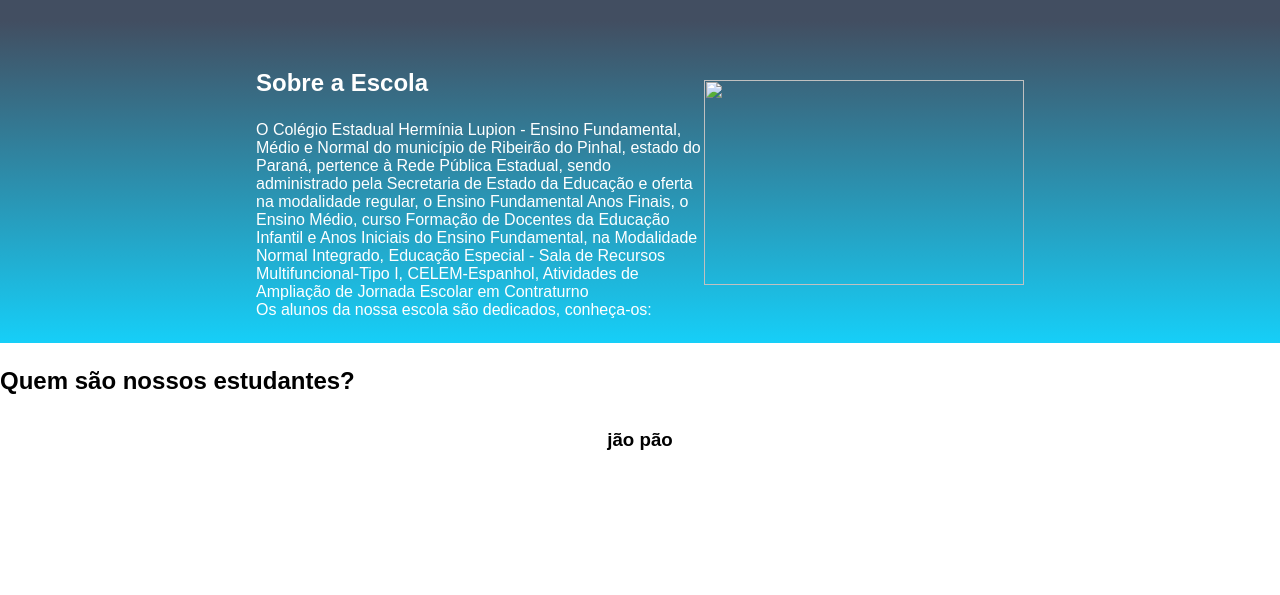
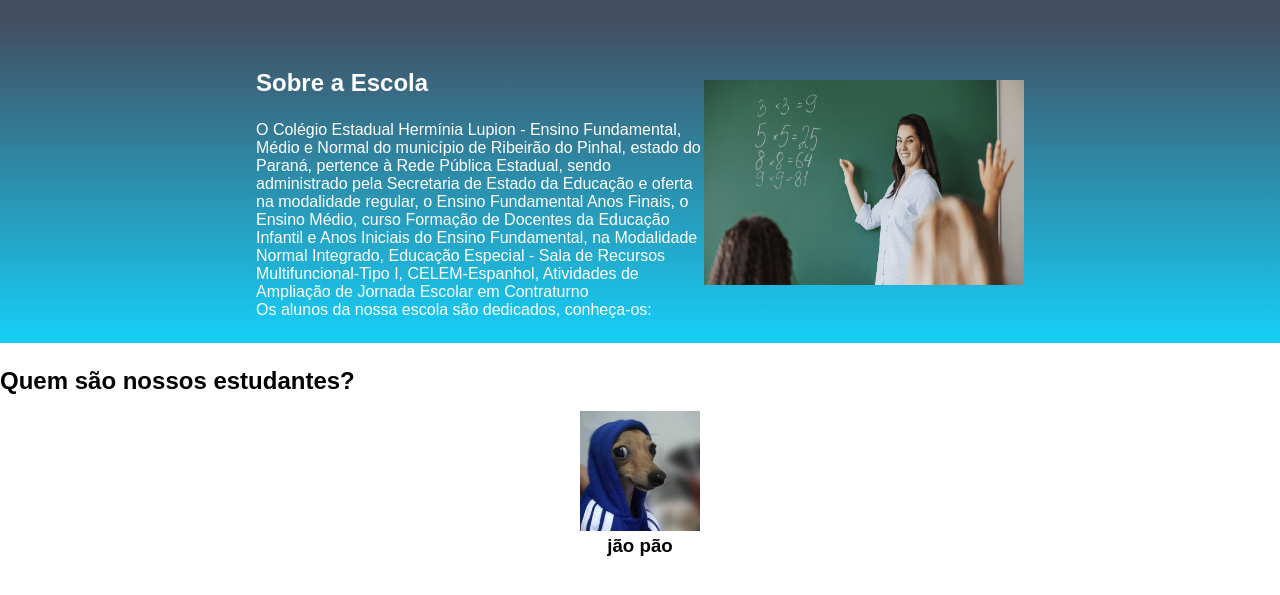
Before and after one commit to AnyelleAlves/prototipo-figma, a plain HTML site: page index.html in a window 1280 px wide. Shown: the part 63-658 px from the top of the page. Drawn offline with Linux system fonts and the light colour scheme.

Commit message:
Update index.html

```diff
--- a/index.html
+++ b/index.html
@@ -32,14 +32,14 @@
             <p class="escola-texto-dois">Os alunos da nossa escola são dedicados, conheça-os:
             </p>
         </div>
-        <img src="img/a2.png" width="320" height="205" />
+        <img src="a2.png" width="320" height="205" />
     </section>
     <section class="estudante">
         <h2 class="estudante-titulo">Quem são nossos estudantes?</h2>
         <div class="estudante-todos">
         <span></span>
         <div class="estudante-div">
-            <img class="estudante-imagem" src="img/a1.jpeg" alt="">
+            <img class="estudante-imagem" src="a1.jpeg" alt="">
             <h3 class="estudante-nome">jão pão</h3>
       </div>
     </section>
```
